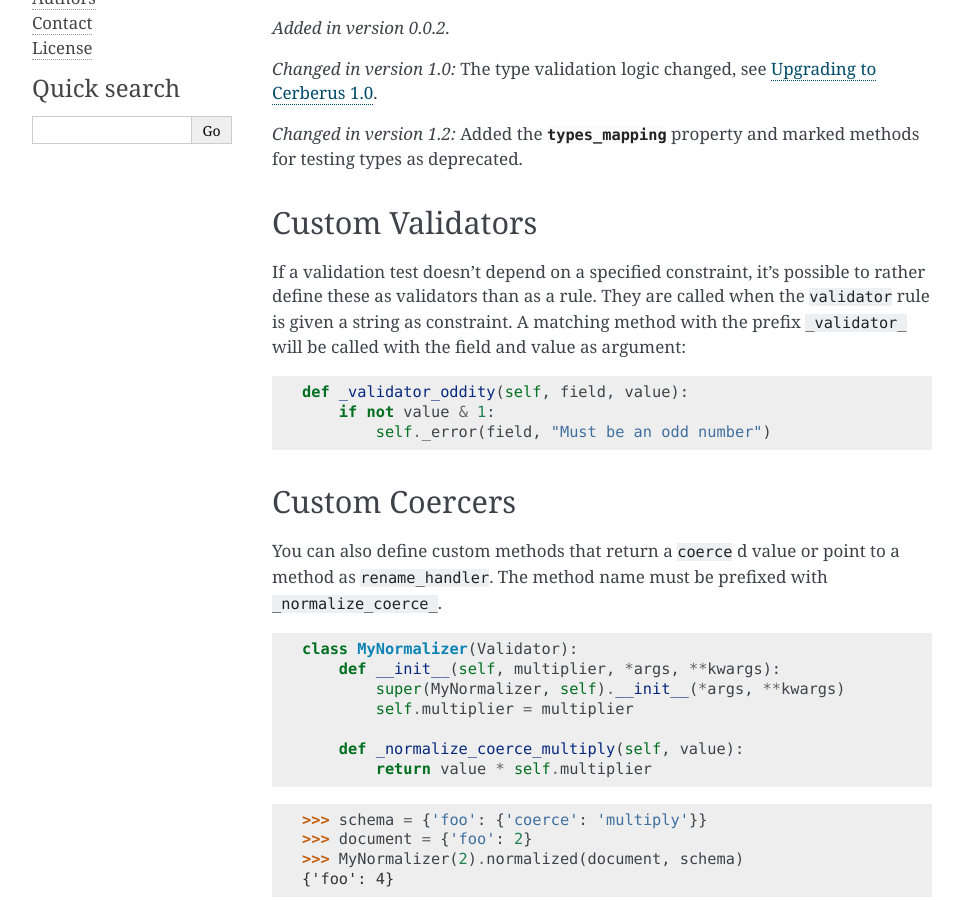
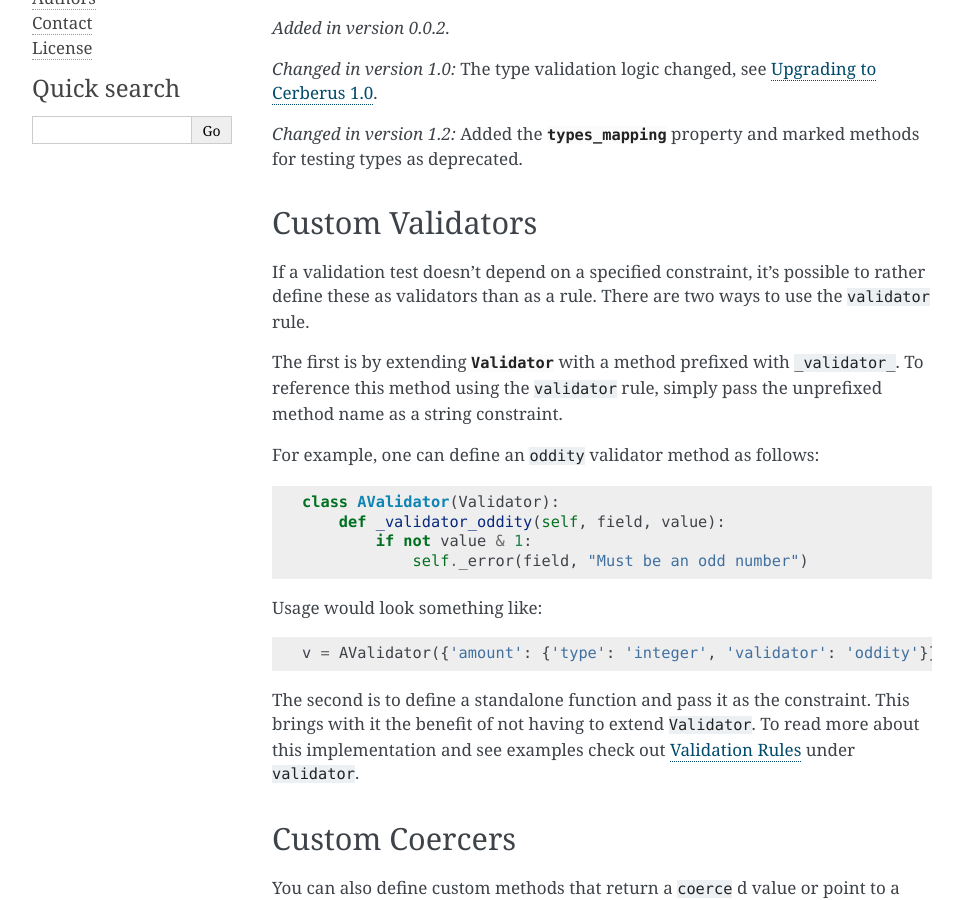
Before and after one commit to pyeve/cerberus, a Sphinx documentation site: the page built from docs/customize.rst, in a window 1280 px wide and 900 px high, scrolled down 2048 px. Shown: the whole window, without its empty margins (148-1111 px from the left). Built offline with Sphinx 7.4.7, drawn with Linux system fonts in a browser that asks for light colours; comment, search, counter and statistics services are not loaded.

Commit message:
Addressed Issue #320, Expanded upon Custom Validators and linked to validator rule docs to improve clarity

```diff
--- a/docs/customize.rst
+++ b/docs/customize.rst
@@ -117,16 +117,32 @@ They can also be defined for subclasses of :class:`~cerberus.Validator`:
 Custom Validators
 -----------------
 If a validation test doesn't depend on a specified constraint, it's possible to
-rather define these as validators than as a rule. They are called when the
-``validator`` rule is given a string as constraint. A matching method with the
-prefix ``_validator_`` will be called with the field and value as argument:
+rather define these as validators than as a rule. There are two ways to use the
+``validator`` rule.
+
+The first is by extending :class:`~cerberus.Validator` with a method prefixed
+with ``_validator_``. To reference this method using the ``validator`` rule,
+simply pass the unprefixed method name as a string constraint.
+
+For example, one can define an ``oddity`` validator method as follows:
 
 .. testcode::
 
-    def _validator_oddity(self, field, value):
-        if not value & 1:
-            self._error(field, "Must be an odd number")
+    class AValidator(Validator):
+        def _validator_oddity(self, field, value):
+            if not value & 1:
+                self._error(field, "Must be an odd number")
 
+Usage would look something like:
+
+.. testcode::
+
+    v = AValidator({'amount': {'type': 'integer', 'validator': 'oddity'}})
+
+The second is to define a standalone function and pass it as the constraint.
+This brings with it the benefit of not having to extend ``Validator``. To
+read more about this implementation and see examples check out
+:doc:`validation-rules` under ``validator``.
 
 .. _custom-coercer:
 
```
